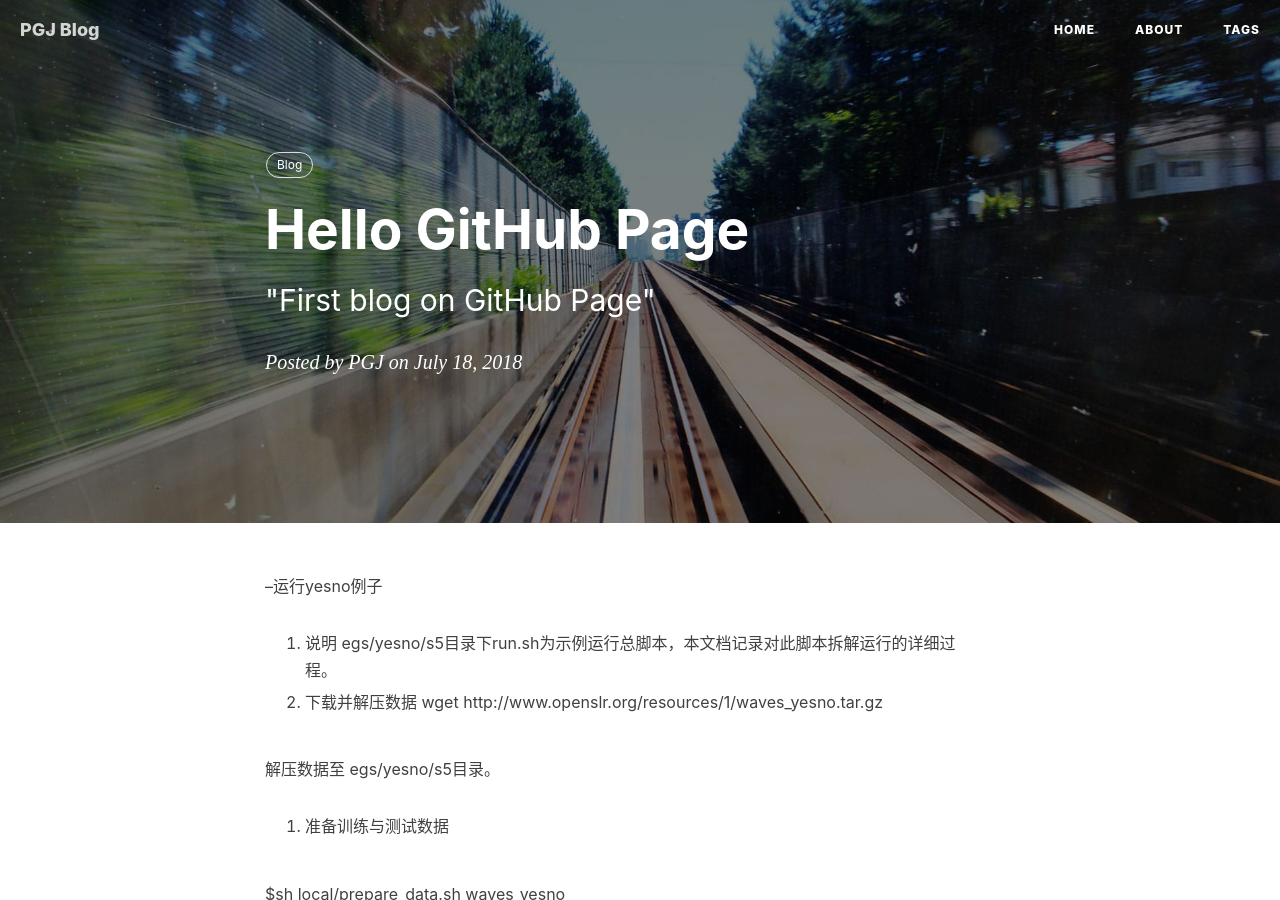
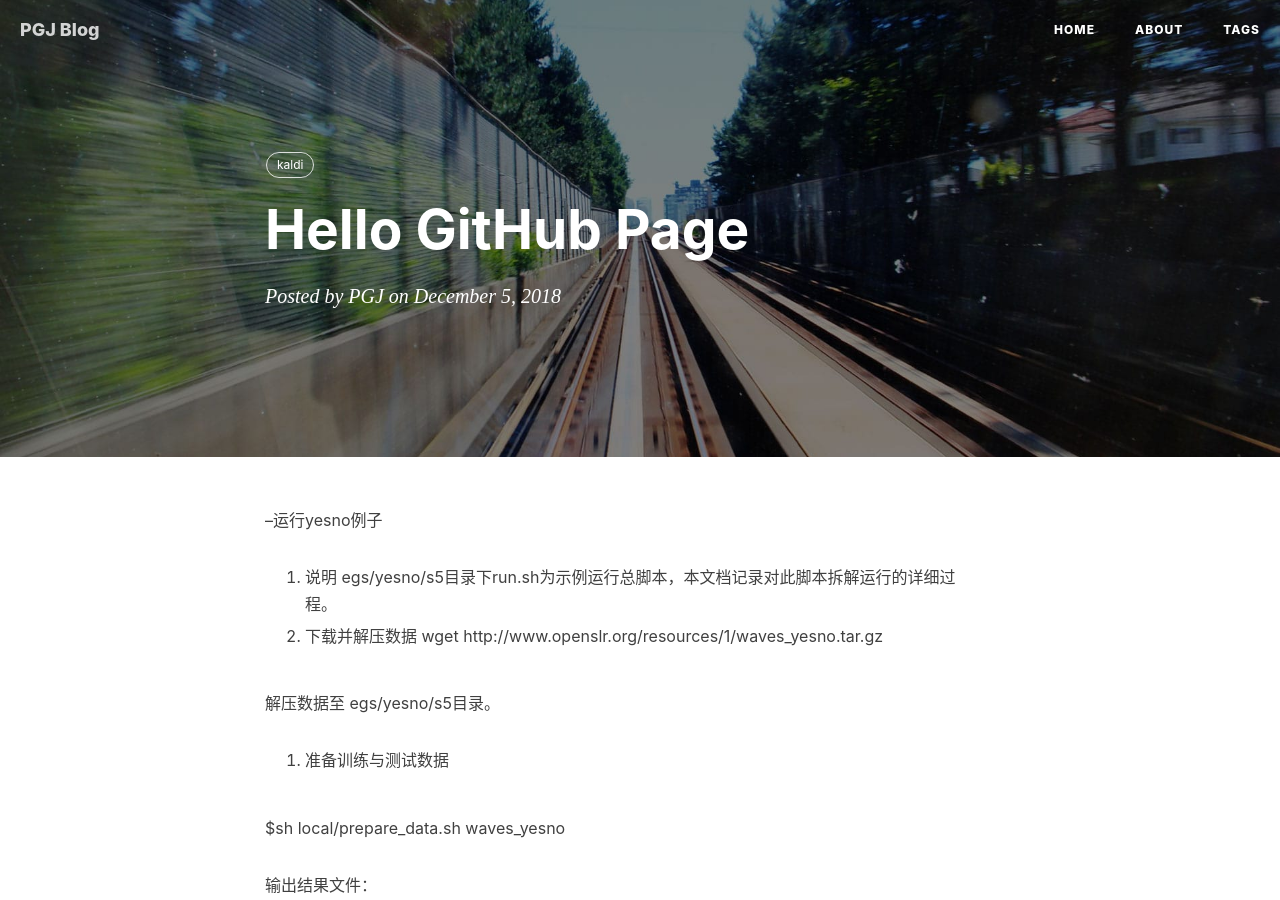
Before and after one commit to cddypang/cddypang.github.io, a Jekyll site: the page built from _posts/2018-12-05-kaldi-learn-egs01-yesno.md, in a window 1280 px wide and 900 px high. Built offline with Jekyll 4.4.1, drawn with Linux system fonts in a browser that asks for light colours; nearby versions of some CDN libraries; comment, search, counter and statistics services are not loaded; some of the changed text lies outside the part shown.

Commit message:
Update 2018-12-05-kaldi-learn-egs01-yesno.md

```diff
--- a/_posts/2018-12-05-kaldi-learn-egs01-yesno.md
+++ b/_posts/2018-12-05-kaldi-learn-egs01-yesno.md
@@ -1,13 +1,13 @@
 ---
 layout:     post
 title:      Hello GitHub Page
-subtitle:    "\"First blog on GitHub Page\""
-date:       2018-07-18
+subtitle:    ""
+date:       2018-12-05
 author:     PGJ
 header-img: img/post-bg-2015.jpg
 catalog: false
 tags:
-    - Blog
+    - kaldi
 ---
 
 --运行yesno例子
```
